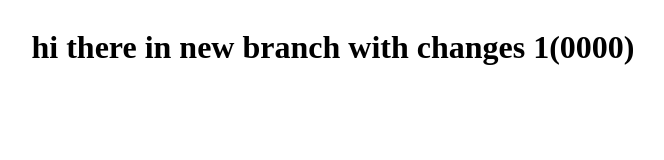
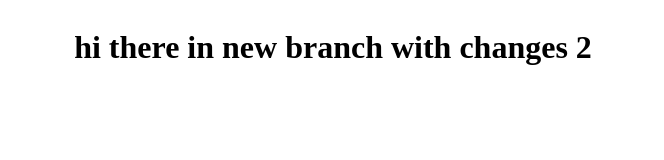
Before and after one commit to AdnanGulzar/githubpractiec, a plain HTML site: page index.html in a window 1280 px wide. Shown: the whole page, without its empty margins (307-971 px from the left). Drawn offline with Linux system fonts and the light colour scheme.

Commit message:
changed 2

```diff
--- a/index.html
+++ b/index.html
@@ -8,6 +8,6 @@
     <title>Document</title>
 </head>
 <body>
-    <h1>hi there in new branch with changes 1(0000)</h1>
+    <h1>hi there in new branch with changes 2</h1>
 </body>
 </html>
```
